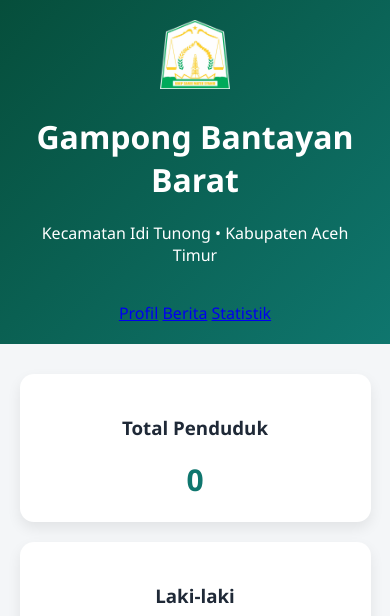
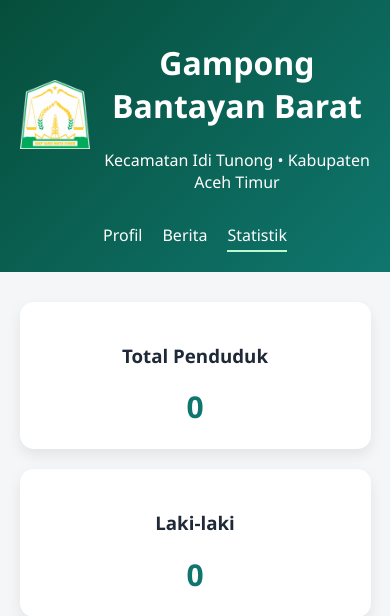
Before and after one commit to Mantradigital-id/desa-digital, a PHP site: page / in a window 390 px wide. Shown: the top 616 px of the page. Run offline with PHP 8.4, Linux system fonts and the light colour scheme.

Commit message:
Update style.css

```diff
--- a/css/style.css
+++ b/css/style.css
@@ -37,6 +37,40 @@ body {
   margin: 4px 0 0;
   font-size: 14px;
   opacity: 0.9;
+}
+.brand {
+  display: flex;
+  align-items: center;
+  gap: 14px;
+}
+
+.nav {
+  display: flex;
+  gap: 20px;
+}
+
+.nav a {
+  color: white;
+  text-decoration: none;
+  font-weight: 500;
+  padding-bottom: 4px;
+}
+
+.nav a:hover,
+.nav a.active {
+  border-bottom: 2px solid #bbf7d0;
+}
+
+/* RESPONSIVE NAV */
+@media (max-width: 768px) {
+  .header-flex {
+    flex-direction: column;
+    gap: 15px;
+  }
+
+  .nav {
+    justify-content: center;
+  }
 }
 
 /* CONTAINER */
```
